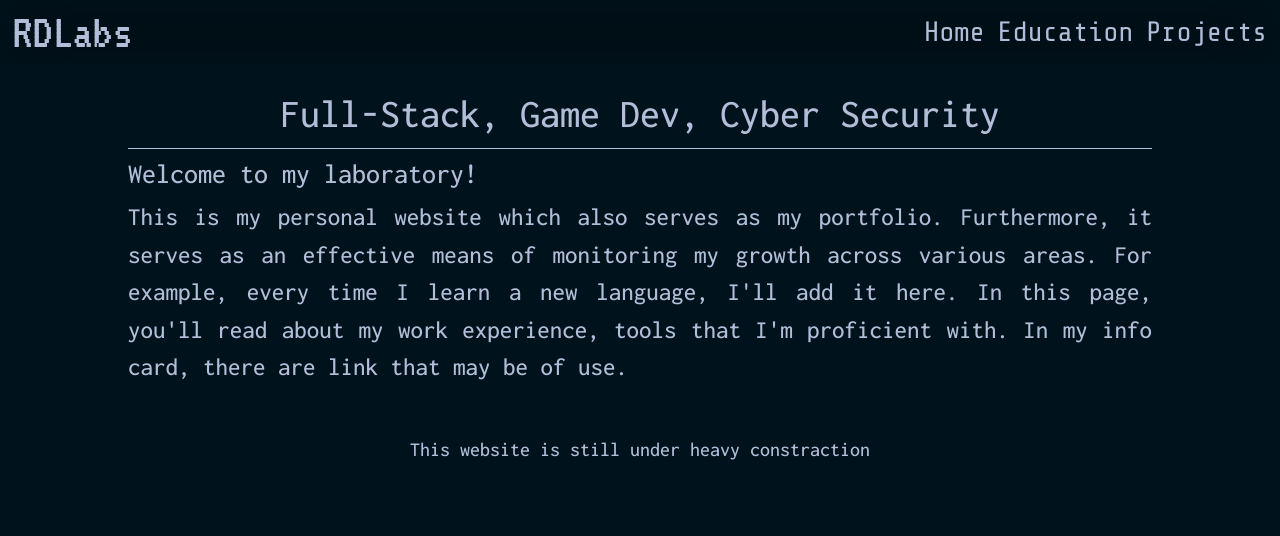
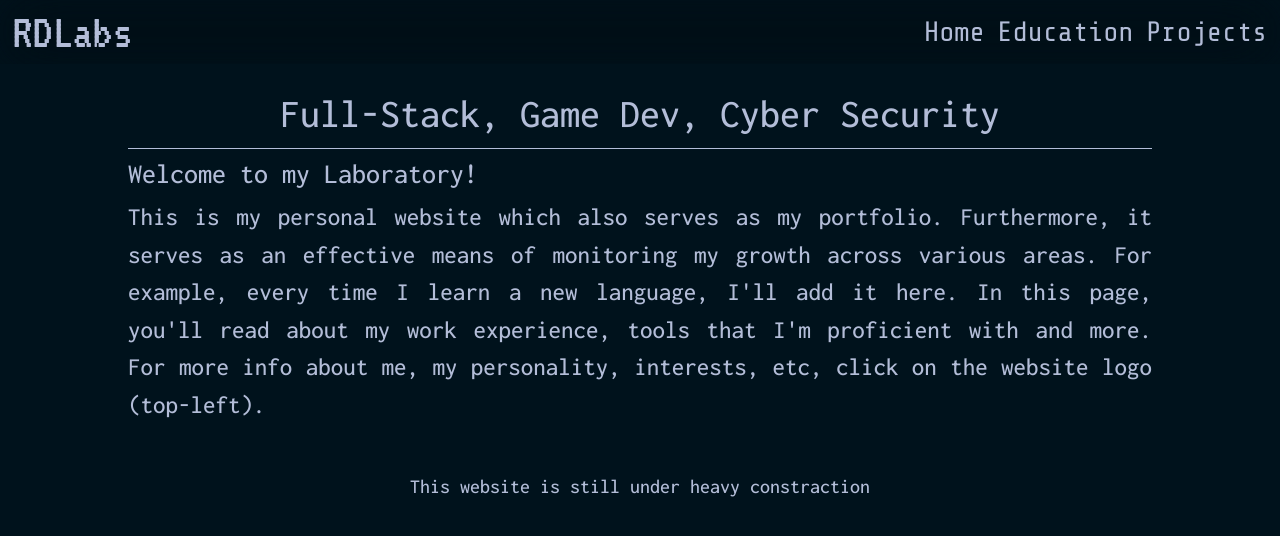
Before and after one commit to RDlabz/RD, a Next.js app: page / in a window 1280 px wide. Shown: the top 536 px of the page. Built offline with nearby package versions, Linux system fonts and the light colour scheme.

Commit message:
Updated text

```diff
--- a/src/LabContent/en.json
+++ b/src/LabContent/en.json
@@ -11,8 +11,8 @@
         },
 
         "greeting": [
-            "Welcome to my laboratory!",
-            "This is my personal website which also serves as my portfolio. Furthermore, it serves as an effective means of monitoring my growth across various areas. For example, every time I learn a new language, I'll add it here. In this page, you'll read about my work experience, tools that I'm proficient with. In my info card, there are link that may be of use."
+            "Welcome to my Laboratory!",
+            "This is my personal website which also serves as my portfolio. Furthermore, it serves as an effective means of monitoring my growth across various areas. For example, every time I learn a new language, I'll add it here. In this page, you'll read about my work experience, tools that I'm proficient with and more. For more info about me, my personality, interests, etc, click on the website logo (top-left)."
         ],
 
         "tools": "The Tools I Use",
@@ -46,7 +46,7 @@
         "projects": [
             {
                 "icon": "app-window",
-                "title": "RDlabs",
+                "title": "RDLabs",
                 "abstract": "This website right here",
                 "color": "#FF0000",
                 "link": "https://github.com/Dr-Ardi",
@@ -61,13 +61,13 @@
                 "color": "#ff8700",
                 "link": "https://github.com/Dr-Ardi/GoodPizzaGreatPizza",
                 "description": [
-                    "Secondly, I developed a mock Pizzeria web application. This project was particularly exciting because it involved creating a fully functional web app that mimics the operations of a pizzeria. The concept is straightforward: users can scan a QR code, which directs them to the website. Once there, they can perform various actions typical of a pizzeria experience, such as placing orders, calling the waiter, and more, all through their device. For the front-end, I used Angular, a powerful framework for building dynamic web applications. The back-end was developed using Spring Boot, a Java-based framework, and PostgreSQL was utilized for the database. The primary objective of this project was to gain hands-on experience with Angular, Spring Boot, and full-stack development. It provided me with valuable insights into how these technologies work together to create seamless, interactive web applications. You can find the files and detailed documentation of this project on my GitHub."
+                    "This is a mock Pizzeria web application. (Yes, the title is based off of the game). This project was particularly exciting because it involved creating a fully functional web app that mimics the operations of a pizzeria. The concept is straightforward: users can scan a QR code, which directs them to the website. Once there, they can perform various actions typical of a pizzeria experience, such as placing orders, calling the waiter, and more, all through their device. For the front-end, I used Angular, a powerful framework for building dynamic web applications. The back-end was developed using Spring Boot, a Java-based framework, and PostgreSQL was utilized for the database. The primary objective of this project was to gain hands-on experience with Angular, Spring Boot, and full-stack development. It provided me with valuable insights into how these technologies work together to create seamless, interactive web applications. You can find the files and detailed documentation of this project on my GitHub."
                 ]
             },
             {
                 "icon": "brick-wall-fire",
                 "title": "WAFfle",
-                "abstract": "Simple Web-App Firewall",
+                "abstract": "A Simple Web-App Firewall",
                 "color": "#51d2ec",
                 "link": "https://github.com/Dr-Ardi/WAFfle",
                 "description": [
--- a/src/components/Header.tsx
+++ b/src/components/Header.tsx
@@ -32,7 +32,7 @@ export default function Header() {
 
     return (
         <nav className="w-full h-16 flex justify-between items-center py-2 px-[1dvw] backdrop-brightness-75 backdrop-blur-[30px]">
-            <p className="text-rd-title font-rd-pixel">{title}<span className="text-rd-primary">{lastLetter}</span></p>
+            <p className="text-rd-title font-rd-pixel cursor-pointer" title="Under Construction">{title}<span className="text-rd-primary">{lastLetter}</span></p>
             <div className="flex gap-x-[1dvw] font-rd-terminal text-rd-sub">
                 <a onClick={() => {router.push("/.")}}>Home</a>
                 <a onClick={() => {router.push("/education")}}>Education</a>
```
